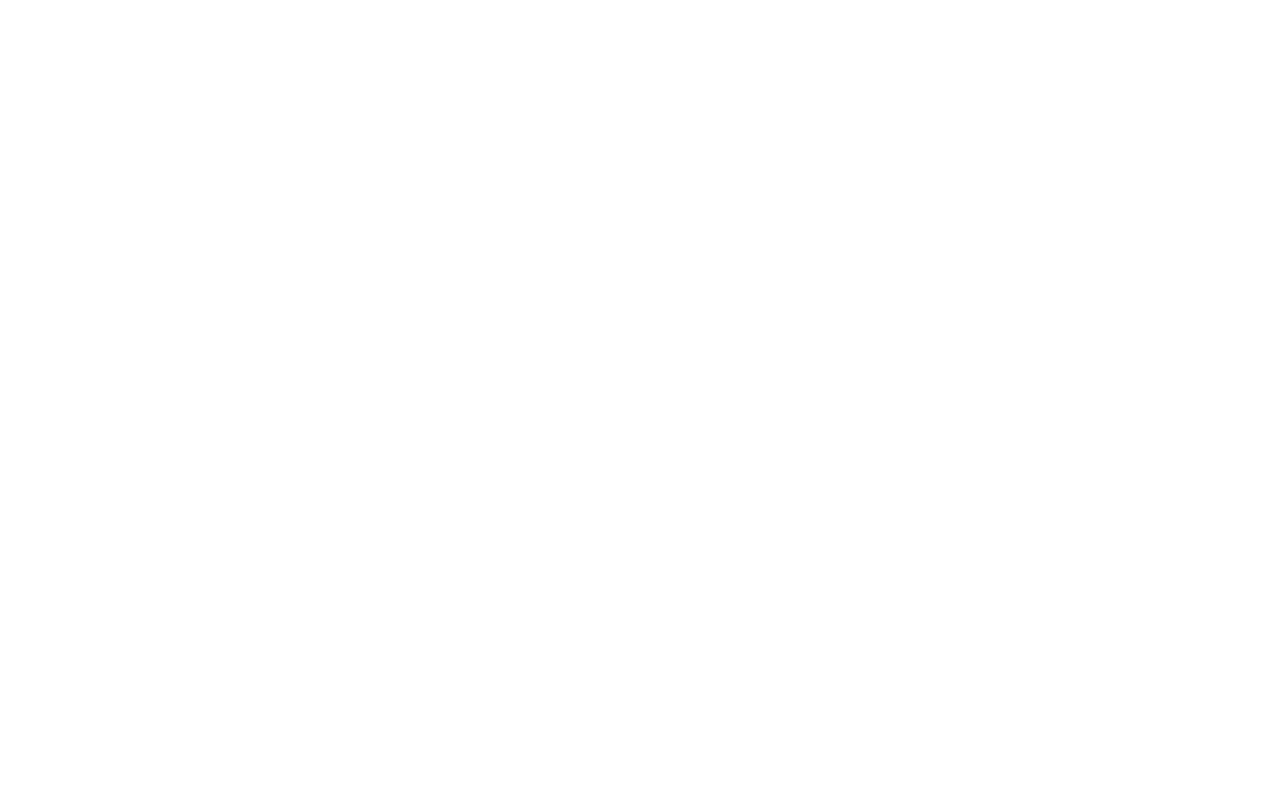
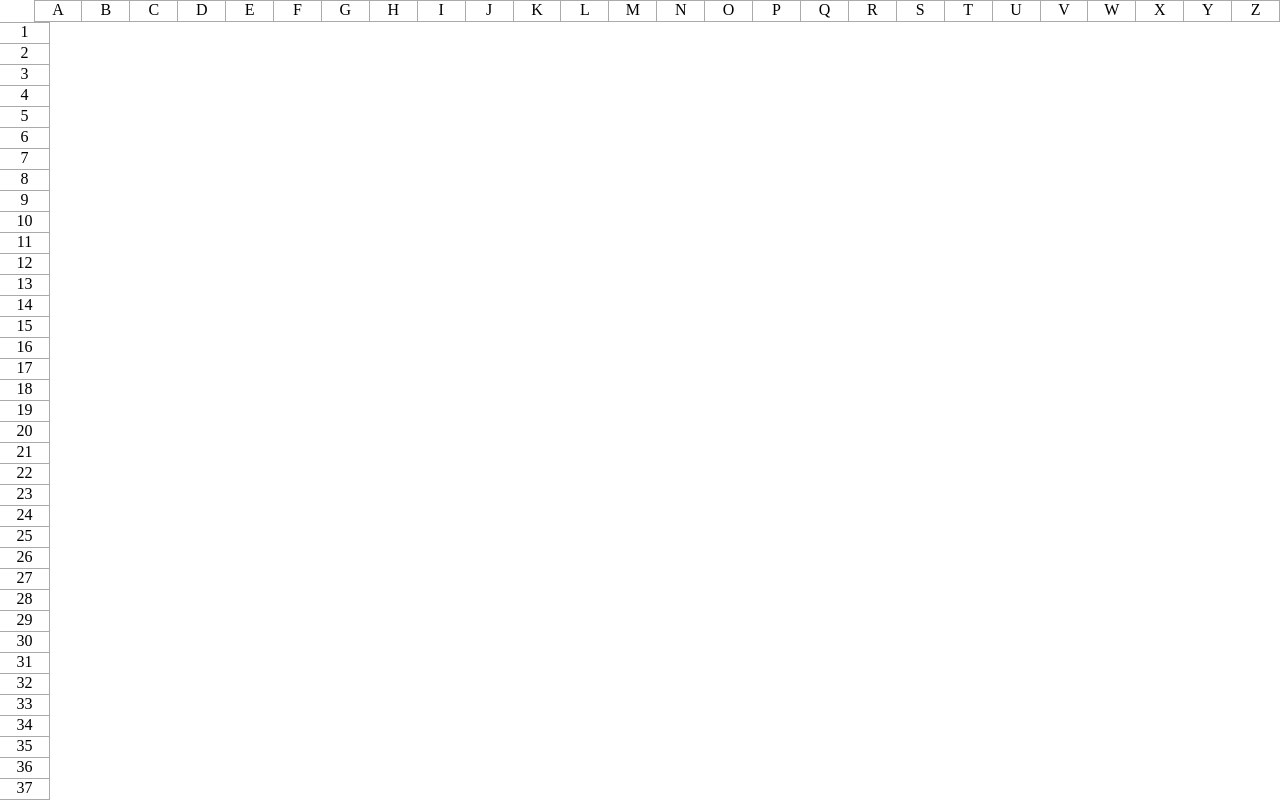
Before and after one commit to Uzyxen/mol-calc, a Vue app: page / in a window 1280 px wide. Shown: the top 800 px of the page. Built offline with nearby package versions, Linux system fonts and the light colour scheme.

Commit message:
columns and rows

```diff
--- a/src/components/SpreadSheet.vue
+++ b/src/components/SpreadSheet.vue
@@ -1,15 +1,63 @@
 <template>
   <div>
+    <div id="columns">
+      <div id="empty-space"></div>
+      <div class="column" v-for="column in columns" :key="column">{{ column }}</div>
+    </div>
 
+    <div id="rows">
+      <div class="row" v-for="row in 100" :key="row">{{ row }}</div>
+    </div>
   </div>
 </template>
 
 <script>
   export default {
-
+    data() {
+      return{
+        columns: [
+          'A', 'B', 'C', 'D', 'E', 'F', 'G', 'H', 'I', 'J', 'K', 'L', 'M',
+          'N', 'O', 'P', 'Q', 'R', 'S', 'T', 'U', 'V', 'W', 'X', 'Y', 'Z'
+        ]
+      }
+    }
   }
 </script>
 
 <style>
+  #empty-space{
+    width: 50px;
+    background-color: #fff;
+  }
 
+  #columns{
+    display: flex;
+    position: sticky;
+    top: 0;
+  }
+
+  #columns div:not(:nth-child(2)){
+    border-left: none;
+  }
+
+  #rows div:not(:nth-child(1)){
+    border-top: none;
+  }
+
+  .column{
+    display: flex;
+    justify-content: center;
+    width: 70px;
+    height: 20px;
+    border: 1px solid #aaa;
+  }
+
+  .row{
+    display: flex;
+    justify-content: center;
+    width: 49px;
+    height: 20px;
+    border: 1px solid #aaa;
+    border-left: none;
+  }
 </style>
```
